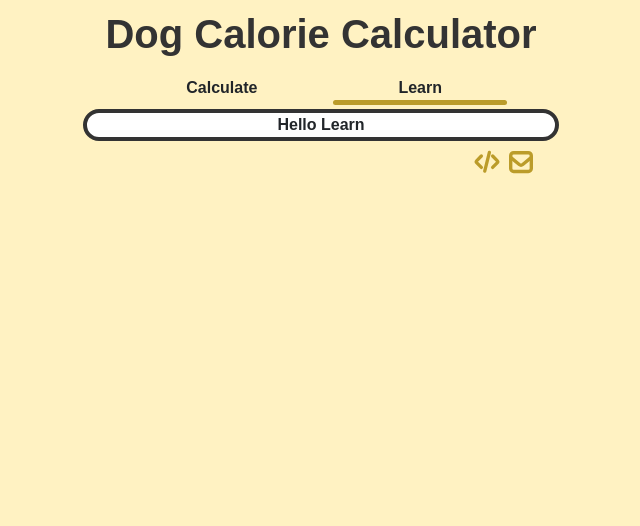
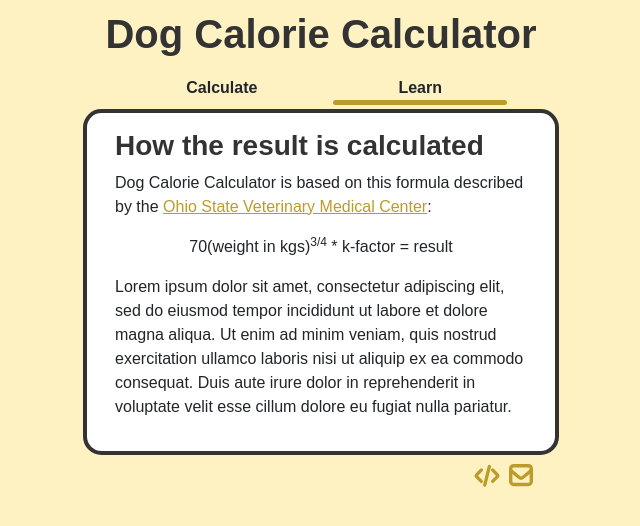
Before and after one commit to Naksp/PupCalCalc, a React (Create React App) app: page /learn in a window 1280 px wide. Shown: the top 526 px of the page, without its empty margins (319-959 px from the left). Built offline with nearby package versions, Linux system fonts and the light colour scheme; a web font is replaced by a local one.

Commit message:
in progress

```diff
--- a/src/App.scss
+++ b/src/App.scss
@@ -40,6 +40,10 @@ html {
 h1 {
   font-weight: 900 !important;
   color: $color-dark-grey;
+}
+
+p {
+  font-weight: 500;
 }
 
 .App {
--- a/src/footer.scss
+++ b/src/footer.scss
@@ -2,6 +2,9 @@
 
 $color-footer-link: #bb9c2a;
 $color-hover: #2627FF;
+
+#footer-container {
+  // color: $color-medium-grey !important;
 
   a {
     color: $color-footer-link;
@@ -12,13 +15,10 @@ a {
       color: #2627FF;
     }
   }
+}
 
 svg {
   overflow: visible;
-}
-
-.footer-container {
-  color: $color-medium-grey !important;
 }
 
 
--- a/src/footer.tsx
+++ b/src/footer.tsx
@@ -7,7 +7,7 @@ import { ReactComponent as CodeIcon} from './assets/code.svg';
 function Footer() {
 
   return (
-    <Container className='footer-container mb-5'>
+    <Container id='footer-container' className='mb-5'>
       <Row className='justify-content-center'>
         <Col className='col text-end px-3'>
           <span id='link-code'>
--- /dev/null
+++ b/src/learn.scss
@@ -0,0 +1,14 @@
+@import "./App.scss";
+
+#learn-container {
+	a {
+		color: $color-link;
+		&:hover {
+			color: #2627FF;
+		}
+	}
+}
+.learn-page-heading {
+	font-size: 1.75rem;
+	font-weight: 700;
+}
--- a/src/learn.tsx
+++ b/src/learn.tsx
@@ -1,7 +1,38 @@
+import { Container, Row, Col } from "react-bootstrap";
+import './learn.scss'
+
+const osuLink = 'https://vet.osu.edu/vmc/companion/our-services/nutrition-support-service/basic-calorie-calculator'
 
 function Learn() {
 	return (
-		<div>Hello Learn</div>
+		<>
+			<Container id='learn-container' className='text-start my-3'>
+				<Row>
+					<Col>
+						{/* <h1 className='learn-page-heading'>Why does it matter?</h1>
+						<p>
+							Your dog's diet is vital to their health and well-being.
+						</p>
+						<p>
+							Lorem ipsum dolor sit amet, consectetur adipiscing elit, sed do eiusmod tempor incididunt ut labore et dolore magna aliqua. Ut enim ad minim veniam, quis nostrud exercitation ullamco laboris nisi ut aliquip ex ea commodo consequat. Duis aute irure dolor in reprehenderit in voluptate velit esse cillum dolore eu fugiat nulla pariatur.
+						</p> */}
+
+						<h1 className='learn-page-heading'>How the result is calculated</h1>
+						<p>
+							Dog Calorie Calculator is based on this formula described by the <a href={osuLink} target='_blank' rel='noopener noreferrer'>Ohio State Veterinary Medical Center</a>:
+						</p>
+						<p className='text-center'>
+							70(weight in kgs)<sup>3/4</sup> * k-factor = result
+						</p>
+						<p>
+							Lorem ipsum dolor sit amet, consectetur adipiscing elit, sed do eiusmod tempor incididunt ut labore et dolore magna aliqua. Ut enim ad minim veniam, quis nostrud exercitation ullamco laboris nisi ut aliquip ex ea commodo consequat. Duis aute irure dolor in reprehenderit in voluptate velit esse cillum dolore eu fugiat nulla pariatur.
+						</p>
+					</Col>
+
+				</Row>
+
+			</Container>
+		</>
 	)
 }
 
```
Lines whose indentation alone changed are shown as unchanged.
